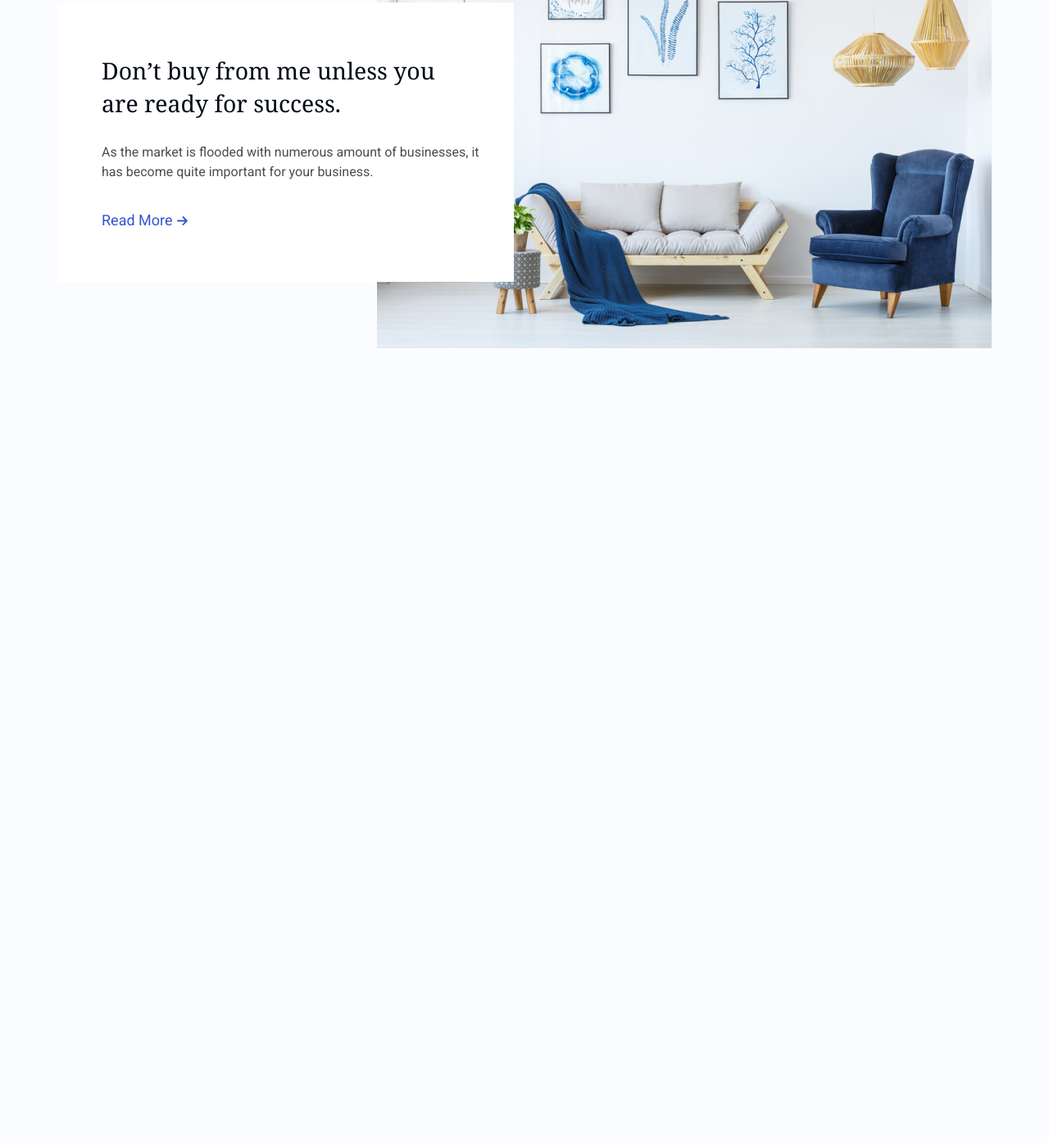
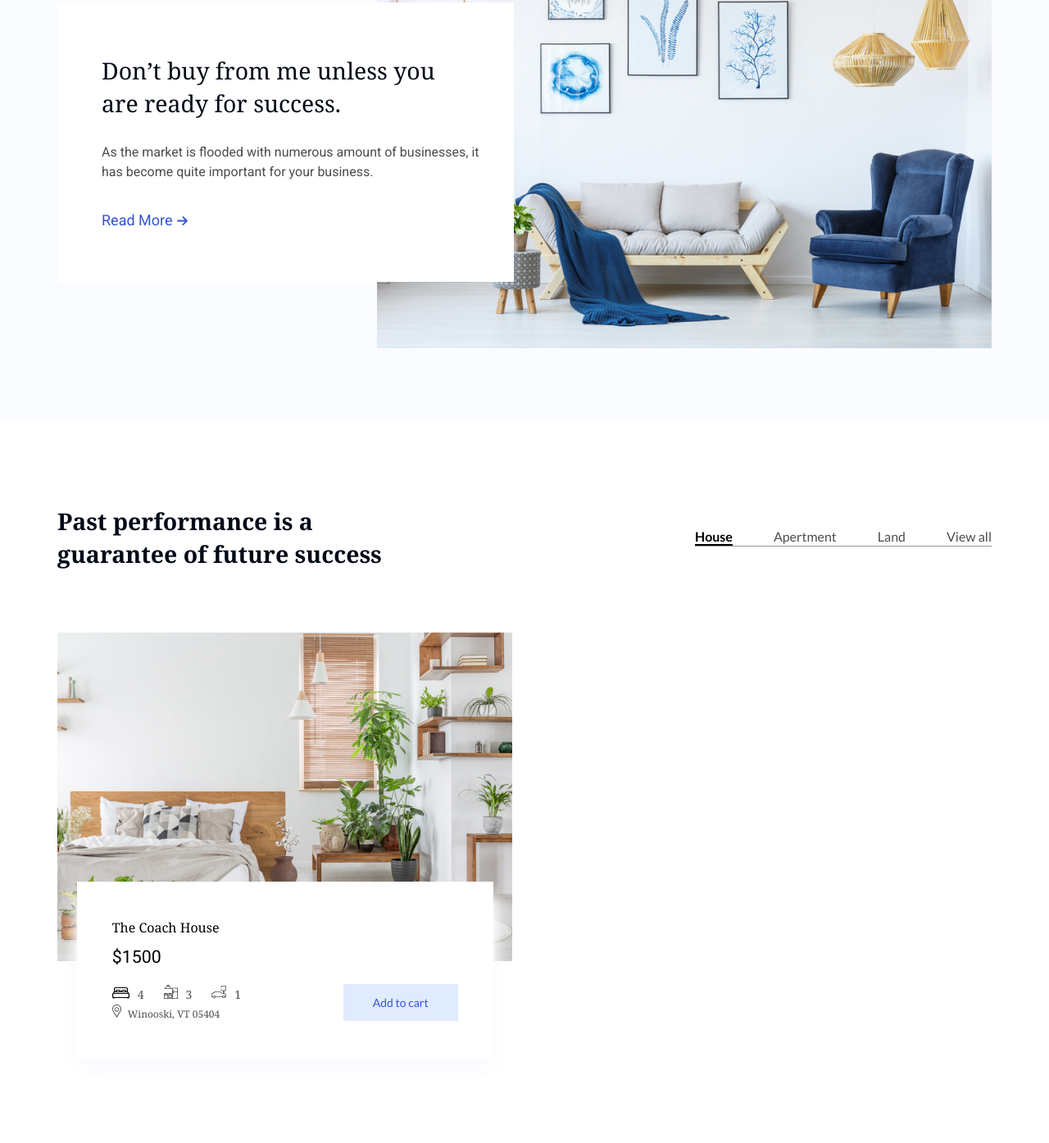
Before and after one commit to Ro-man-Vl/RealAgent, a plain HTML site: page index.html in a window 1280 px wide. Shown: the part 1045-2440 px from the top of the page at 82% size. Before the commit the page ends 1559 px from the top, so only its background shows below. Drawn offline with Linux system fonts and the light colour scheme.

Commit message:
Property display section. One item done only

```diff
--- a/css/style.css
+++ b/css/style.css
@@ -25,6 +25,7 @@ a {
 ul {
     list-style: none;
     padding: 0;
+    margin: 0;
 }
 
 figure {
@@ -244,3 +245,121 @@ p {
 .article__link--icon {
     fill: #3454D1;
 }
+
+/* Property display ------------------------------*/
+
+.property-display {
+    background-color: #fff;
+}
+
+.property-display__header {
+    padding: 102px 0 76px;
+    display: flex;
+    justify-content: space-between;
+    align-items: center;
+}
+
+.property-display__headline {
+    max-width: 409px;
+    font-weight: bold;
+}
+
+.property-display__menu-list {
+    display: flex;
+    justify-content: space-between;
+    border-bottom: 1px solid rgb(0, 0, 0, .4);
+}
+
+.property-display__menu-item {
+    font-family: 'Lato', sans-serif;
+    line-height: 19px;
+    opacity: 0.7;
+}
+
+.property-display__menu-item-active{
+    font-weight: bold;
+    opacity: 1;
+    border-bottom: 2px solid #000000;
+}
+
+.property-display__menu-item + .property-display__menu-item {
+    margin-left: 50px;
+}
+
+.property-display__body {
+    display: grid;
+    grid-template-columns: repeat(2, 1fr);
+    grid-gap: 29px;
+}
+.property-display__block {
+}
+.property-display__block--house {
+}
+.property-display__item {
+}
+.property-display__image {
+}
+.property-display__description {
+    padding: 45px 43px;
+    display: flex;
+    justify-content: space-between;
+    align-items: flex-end;
+    background-color: #fff;
+    max-width: 508px;
+    margin: auto;
+    box-shadow: 6px 16px 18px 0px #fbfcff, -6px 16px 18px 0px #fbfcff;
+    position: relative;
+    top: -104px;
+}
+.property-display__description-text {
+}
+.property-display__description-text-title {
+    font-family: 'Noto Serif', serif;
+    line-height: 22px;
+    margin-bottom: 10px;
+}
+
+.property-display__description-text-price {
+    font-size: 21.33px;
+    line-height: 29px;
+    margin-bottom: 20px;
+}
+
+.property-display__description-text-parameters {
+}
+
+.property-display__icon {
+    margin-right: 10px;
+}
+
+span + .property-display__icon {
+    margin-left: 20px;
+}
+
+.property-display__icon-figure {
+    font-family: 'Noto Serif', serif;
+    font-size: 14px;
+    line-height: 19px;
+    opacity: 0.7;
+}
+
+.property-display__description-text-address {
+    font-family: 'Noto Serif', serif;
+    font-size: 12px;
+    line-height: 16px;
+    opacity: 0.7;
+}
+
+.property-display__icon-adress {
+    margin-right: 8px;
+}
+.property-display__description-button {
+    padding: 14px 36px;
+    background-color: #E1EBFE;
+    border: none;
+    font-family: 'Lato', sans-serif;
+    font-size: 14px;
+    line-height: 17px;
+    color: #3454D1;
+    cursor: pointer;
+}
--- a/index.html
+++ b/index.html
@@ -104,6 +104,58 @@
 
         </section>
 
+        <section class="property-display">
+            <div class="container">
+
+                <div class="property-display__header">
+
+                    <h2 class="property-display__headline headline">Past performance is a guarantee of future success</h2>
+
+                    <ul class="property-display__menu-list">
+                        <li class="property-display__menu-item property-display__menu-item-active"><a href="#">House</a></li>
+                        <li class="property-display__menu-item"><a href="#">Apertment</a></li>
+                        <li class="property-display__menu-item"><a href="#">Land</a></li>
+                        <li class="property-display__menu-item"><a href="#">View all</a></li>
+                    </ul>
+
+                </div>
+
+                <div class="property-display__body">
+
+                    <div class="property-display__block property-display__block--house">
+
+                        <div class="property-display__item">
+
+                            <img class="property-display__image" src="images/property-display-img1.jpg" alt="property interior">
+
+                            <div class="property-display__description">
+
+                                <div class="property-display__description-text">
+                                    <div class="property-display__description-text-title">The Coach House</div>
+                                    <div class="property-display__description-text-price">$1500</div>
+                                    <div class="property-display__description-text-parameters">
+                                        <img class="property-display__icon" src="images/parameter-icon1.svg" alt="properties parameter type icon"><span class="property-display__icon-figure">4</span>
+                                        <img class="property-display__icon" src="images/parameter-icon2.svg" alt="properties parameter type icon"><span class="property-display__icon-figure">3</span>
+                                        <img class="property-display__icon" src="images/parameter-icon3.svg" alt="properties parameter type icon"><span class="property-display__icon-figure">1</span>
+                                    </div>
+                                    <div class="property-display__description-text-address">
+                                        <img class="property-display__icon-adress" src="images/adress-icon.svg" alt="adress icon"><span>Winooski, VT 05404</span>
+                                    </div>
+                                </div>
+
+                                <button class="property-display__description-button">Add to cart</button>
+
+                            </div>
+
+                        </div>
+
+                    </div>
+
+                </div>
+
+            </div>
+        </section>
+
     </main>
 
 </body>
```
Also changed, not shown: images/adress-icon.svg (added), images/parameter-icon1.svg (added), images/parameter-icon2.svg (added), images/parameter-icon3.svg (added), images/property-display-img1.jpg (added).
